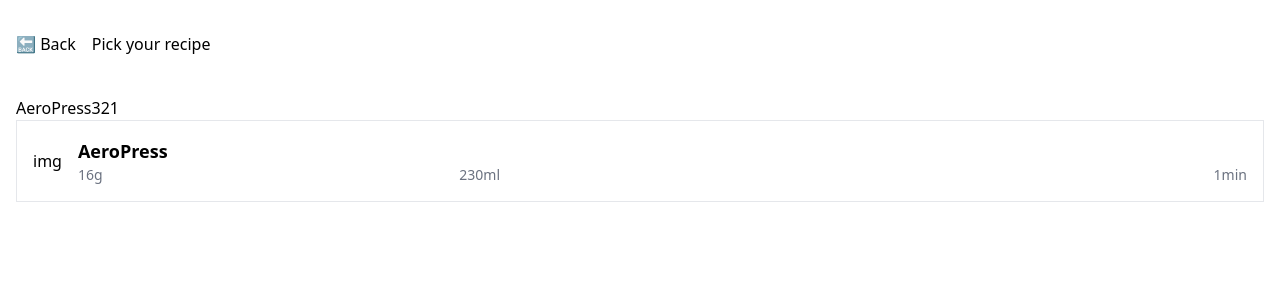
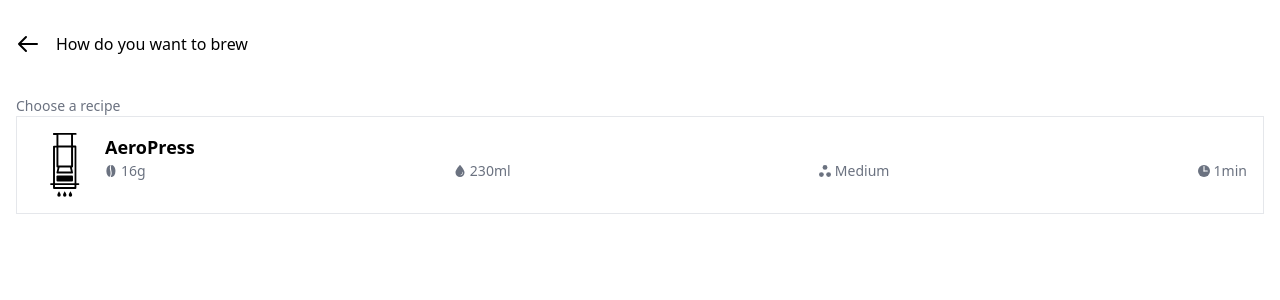
Before and after one commit to Will1400/eksamen-brewista, a Vue app: page /brews/create/1 in a window 1280 px wide. Shown: the top 300 px of the page. Built offline with nearby package versions, Linux system fonts and the light colour scheme.

Commit message:
Added icon

```diff
--- a/src/components/brew/BrewList.vue
+++ b/src/components/brew/BrewList.vue
@@ -1,7 +1,7 @@
 <template>
 	<ul class="flex flex-col gap-4">
-		<li>
-			<brew-list-item></brew-list-item>
+		<li v-for="brew in brews" :key="brew.id">
+			<brew-list-item :brew="brew"></brew-list-item>
 		</li>
 	</ul>
 </template>
@@ -10,5 +10,10 @@
 import BrewListItem from "./BrewListItem.vue";
 export default {
 	components: { BrewListItem },
+	computed: {
+		brews() {
+			return this.$store.getters["brew/brews"];
+		},
+	},
 };
 </script>
--- a/src/components/brew/BrewListItem.vue
+++ b/src/components/brew/BrewListItem.vue
@@ -1,16 +1,26 @@
 <template>
-	<div class="border-solid border-2 flex px-2 py-4">
-		<div class="flex items-center justify-center">icon</div>
+	<div class="border-solid border flex py-4">
+		<div class="flex items-center justify-center">
+			<base-icon classes="w-20 h-20" :icon="brew.recipe.icon"></base-icon>
+		</div>
 		<div class="ml-2">
-			<h2 class="uppercase font-bold">title</h2>
-			<p class="text-gray-500 text-sm -top-1 relative">bean type</p>
-			<div class="text-gray-500">info</div>
+			<h2 class="uppercase font-bold">{{ brew.coffee.title }}</h2>
+			<p class="text-gray-500 text-sm -top-1 relative">
+				{{ brew.coffee.subtitle }}
+			</p>
+			<div class="text-gray-500">
+				<recipe-small-details
+					v-bind="brew.recipe"
+				></recipe-small-details>
+			</div>
 		</div>
 	</div>
 </template>
 
 <script>
-export default {};
+import RecipeSmallDetails from "../recipe/RecipeSmallDetails.vue";
+export default {
+	components: { RecipeSmallDetails },
+	props: ["brew"],
+};
 </script>
-
-<style></style>
--- a/src/components/recipe/RecipeListItem.vue
+++ b/src/components/recipe/RecipeListItem.vue
@@ -1,32 +1,21 @@
 <template>
 	<div class="border border-solid p-4">
-		<div class="flex gap-4">
-			<div class="flex items-center justify-center">img</div>
+		<div class="flex gap-2">
+			<div class="flex items-center justify-center">
+				<base-icon classes="w-16 h-16" :icon="recipe.icon"></base-icon>
+			</div>
 			<div class="w-full">
 				<h2 class="font-bold text-lg">{{ recipe.title }}</h2>
-				<div class="flex justify-between w-full text-gray-500 text-sm">
-					<div>
-						<p>{{ recipe.beanAmount }}</p>
-					</div>
-					<div>
-						<p>{{ recipe.waterAmount }}</p>
-					</div>
-					<div>
-						<p>{{ recipe.type }}</p>
-					</div>
-					<div>
-						<p>{{ recipe.time }}</p>
-					</div>
-				</div>
+				<recipe-small-details v-bind="recipe"></recipe-small-details>
 			</div>
 		</div>
 	</div>
 </template>
 
 <script>
+import RecipeSmallDetails from "./RecipeSmallDetails.vue";
 export default {
+	components: { RecipeSmallDetails },
 	props: ["recipe"],
 };
 </script>
-
-<style></style>
--- a/src/components/recipe/RecipePicker.vue
+++ b/src/components/recipe/RecipePicker.vue
@@ -5,7 +5,6 @@
 				@click="recipeSelected(recipe.id)"
 				class="text-left hover:bg-gray-200 w-full"
 			>
-				{{ recipe.id }}
 				<recipe-list-item :recipe="recipe"></recipe-list-item>
 			</button>
 		</li>
--- a/src/components/recipe/RecipeSmallDetails.vue
+++ b/src/components/recipe/RecipeSmallDetails.vue
@@ -1,16 +1,20 @@
 <template>
-	<div class="flex justify-between w-full text-gray-500 gap-4 text-sm">
-		<div>
-			<p>{{ beanAmount }}</p>
+	<div class="flex justify-between w-full text-gray-500 gap-3 text-sm">
+		<div class="flex items-center">
+			<base-icon classes="w-3 h-3" icon="bean"></base-icon>
+			<p class="ml-1">{{ beanAmount }}</p>
 		</div>
-		<div>
-			<p>{{ waterAmount }}</p>
+		<div class="flex items-center">
+			<base-icon classes="w-3 h-3" icon="water"></base-icon>
+			<p class="ml-1">{{ waterAmount }}</p>
 		</div>
-		<div>
-			<p>{{ grindSize }}</p>
+		<div class="flex items-center">
+			<base-icon classes="w-3 h-3" icon="grind"></base-icon>
+			<p class="ml-1">{{ grindSize }}</p>
 		</div>
-		<div>
-			<p>{{ time }}</p>
+		<div class="flex items-center">
+			<base-icon classes="w-3 h-3" icon="time"></base-icon>
+			<p class="ml-1">{{ time }}</p>
 		</div>
 	</div>
 </template>
--- a/src/main.js
+++ b/src/main.js
@@ -1,6 +1,8 @@
 import { createApp } from "vue";
 import App from "./App.vue";
 import "./index.css";
+
+import BaseIcon from "./components/base/BaseIcon.vue";
 
 import router from "./router";
 import store from "./store";
@@ -10,4 +12,6 @@
 app.use(router);
 app.use(store);
 
+app.component("base-icon", BaseIcon);
+
 app.mount("#app");
--- a/src/pages/BrewsOverview.vue
+++ b/src/pages/BrewsOverview.vue
@@ -1,14 +1,16 @@
 <template>
 	<div class="h-full">
-		<div class="flex justify-between">
+		<div class="flex justify-between pt-2">
 			<h1>Brewista</h1>
-			<p>Profile</p>
+			<div class="text-gray-500">
+				<base-icon classes="w-8 h-8" icon="user"></base-icon>
+			</div>
 		</div>
 		<div class="mt-6">
 			<h2 class="uppercase text-gray-500 text-sm mb-3">Latest brews</h2>
 			<brew-list></brew-list>
 		</div>
-		<div class="fixed bottom-6 left-0 w-full">
+		<div class="fixed bottom-3 left-0 w-full">
 			<div class="flex items-center justify-center">
 				<router-link
 					:to="{ name: 'brewCreate' }"
@@ -25,6 +27,11 @@
 import BrewList from "/src/components/brew/BrewList.vue";
 export default {
 	components: { BrewList },
+	computed: {
+		brews() {
+			return this.$store.getters["brew/brews"];
+		},
+	},
 };
 </script>
 
--- a/src/pages/brewCreation/BrewCreateCoffeeSelection.vue
+++ b/src/pages/brewCreation/BrewCreateCoffeeSelection.vue
@@ -1,6 +1,8 @@
 <template>
-	<div class="flex gap-4 mb-10 mt-4">
-		<button>🔙 Back</button>
+	<div class="flex gap-4 mb-10 mt-4 items-center">
+		<button class="flex items-center justify-center">
+			<base-icon classes="w-6 h-6" icon="arrowBack"></base-icon>
+		</button>
 		<h1>Pick your coffee</h1>
 	</div>
 	<div>
--- a/src/pages/brewCreation/BrewCreateRecipeSelection.vue
+++ b/src/pages/brewCreation/BrewCreateRecipeSelection.vue
@@ -1,9 +1,12 @@
 <template>
 	<div class="flex gap-4 mb-10 mt-4">
-		<button>🔙 Back</button>
-		<h1>Pick your recipe</h1>
+		<button class="flex items-center justify-center">
+			<base-icon classes="w-6 h-6" icon="arrowBack"></base-icon>
+		</button>
+		<h1>How do you want to brew</h1>
 	</div>
 	<div>
+		<p class="text-gray-500 text-sm">Choose a recipe</p>
 		<recipe-picker @recipe-selected="recipeSelected"></recipe-picker>
 	</div>
 </template>
--- a/src/pages/brewCreation/BrewPreview.vue
+++ b/src/pages/brewCreation/BrewPreview.vue
@@ -1,10 +1,17 @@
 <template>
 	<div class="flex items-start gap-4 mb-10 mt-4 h-full">
-		<button>🔙 Back</button>
+		<button class="flex items-center justify-center">
+			<base-icon classes="w-6 h-6" icon="arrowBack"></base-icon>
+		</button>
 		<div>
 			<h1>{{ recipe.title }}</h1>
-			<recipe-small-details></recipe-small-details>
+			<recipe-small-details v-bind="recipe"></recipe-small-details>
 		</div>
+	</div>
+	<div>
+		<ul>
+			<li>step 1</li>
+		</ul>
 	</div>
 	<div>
 		<button @click="finishBrew">Finish</button>
@@ -42,5 +49,3 @@
 	},
 };
 </script>
-
-<style></style>
```
